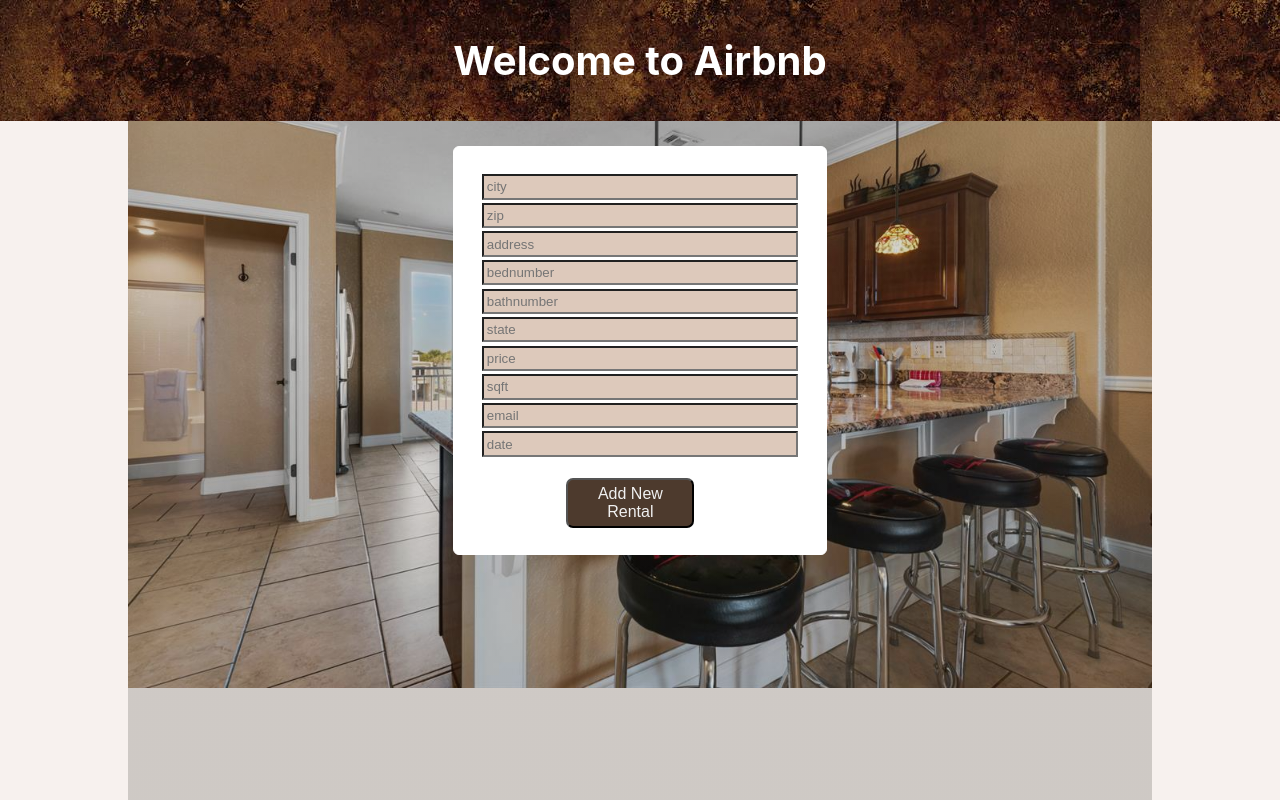
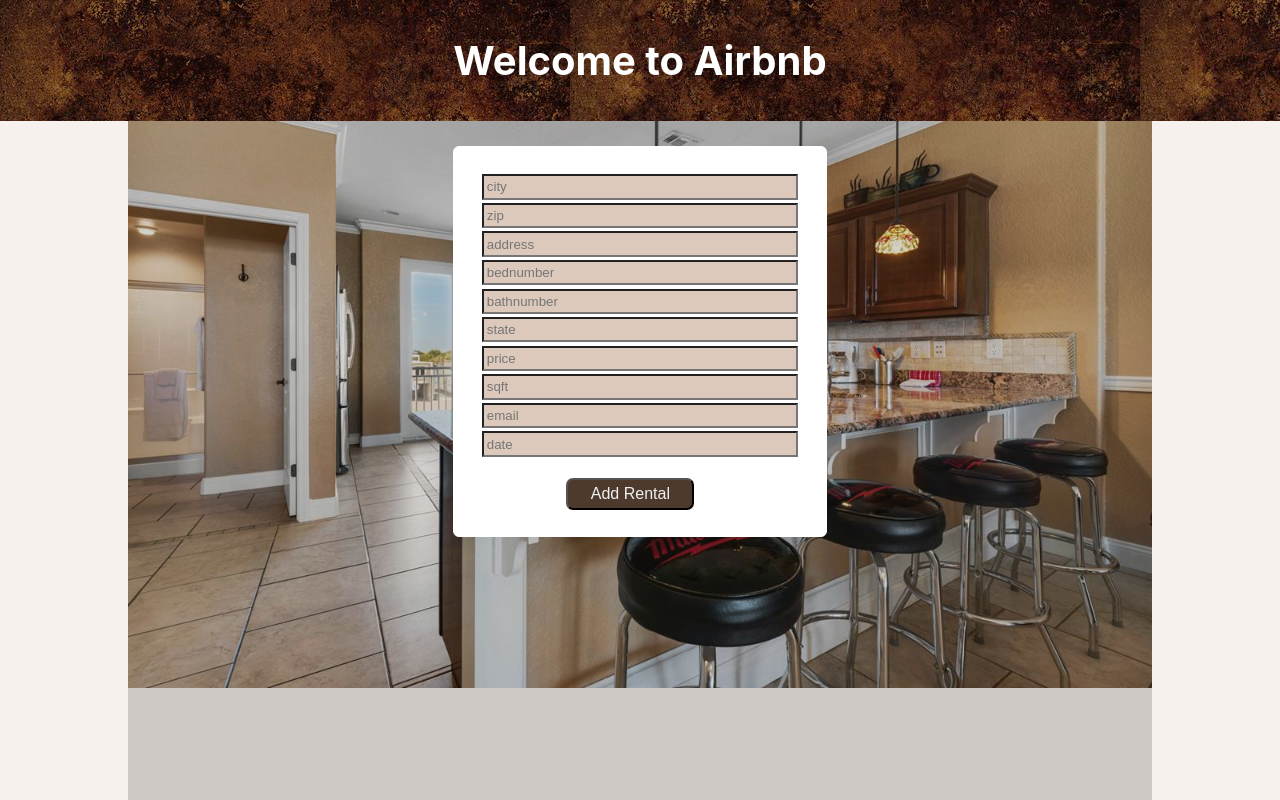
Before and after one commit to Minakshi-Verma/Air-bnb, a React (Create React App) app: page /form/1 in a window 1280 px wide. Built offline with nearby package versions, Linux system fonts and the light colour scheme.

Commit message:
Button text was not highlighting, changed again!

```diff
--- a/src/App.css
+++ b/src/App.css
@@ -41,7 +41,7 @@
   width: 110px;
   font-weight: 550;
   font-size: 17px;
-  color:#797373;
+  color:#1b1a1a;
   padding:0.4% 0.5% 0.35% 0.5%;
 }
 
@@ -128,7 +128,7 @@
   background: white;
   text-decoration:none;
   font-size: 0.9rem;
-  color:#797373;
+  color:#1b1a1a;
   border-radius: 3px;
   margin: 25% 3% 3% 8%;
   padding: 0.2% 0.5% 0.2% 0.5%;
--- a/src/components/Form.js
+++ b/src/components/Form.js
@@ -92,7 +92,7 @@
                     value= {form.date}
                     onChange = {handleChanges}
                 />
-            <button className="butn bn">Add New Rental</button>
+            <button className="butn bn">Add Rental</button>
             </form>
         </div>
     )
```
